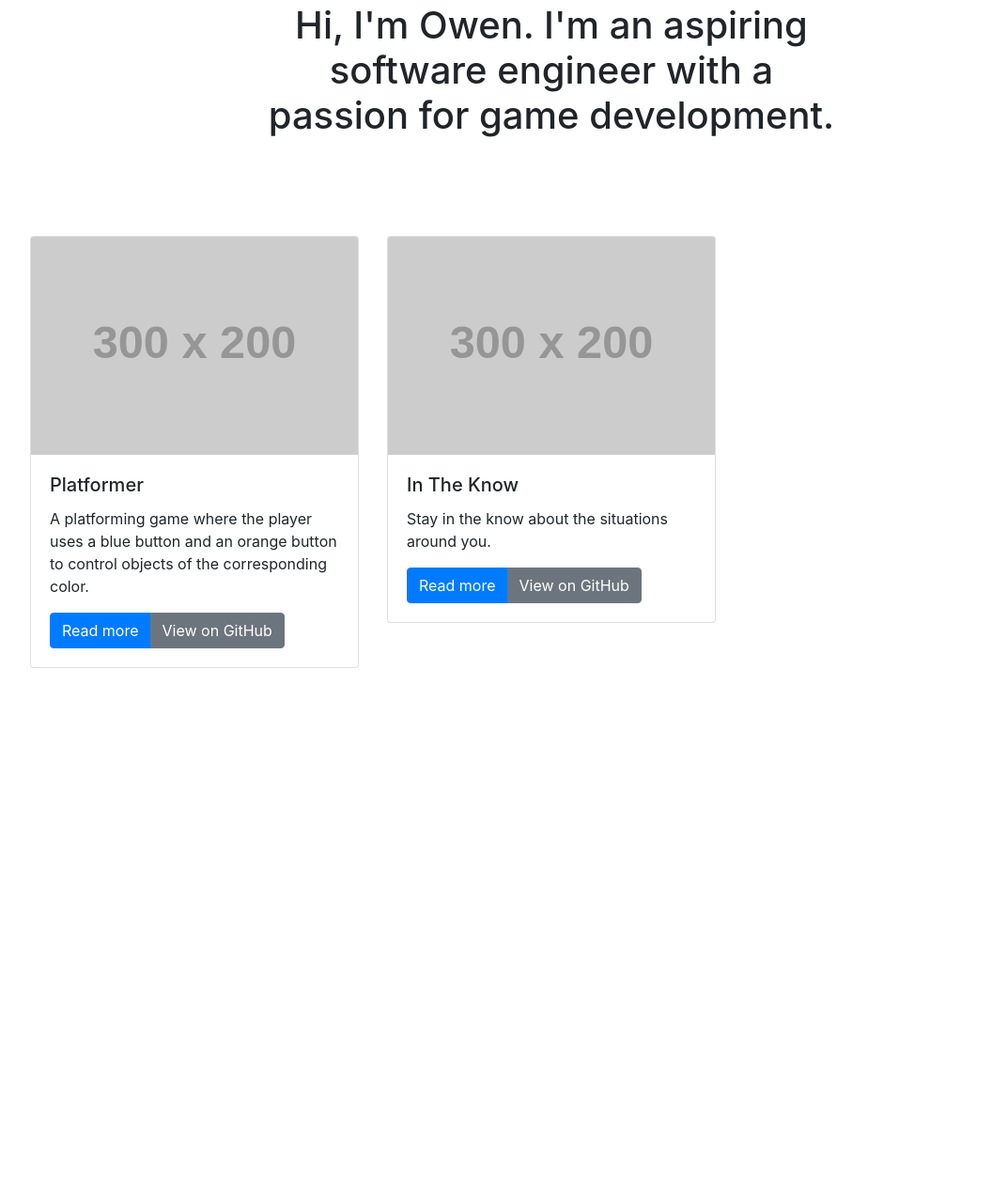
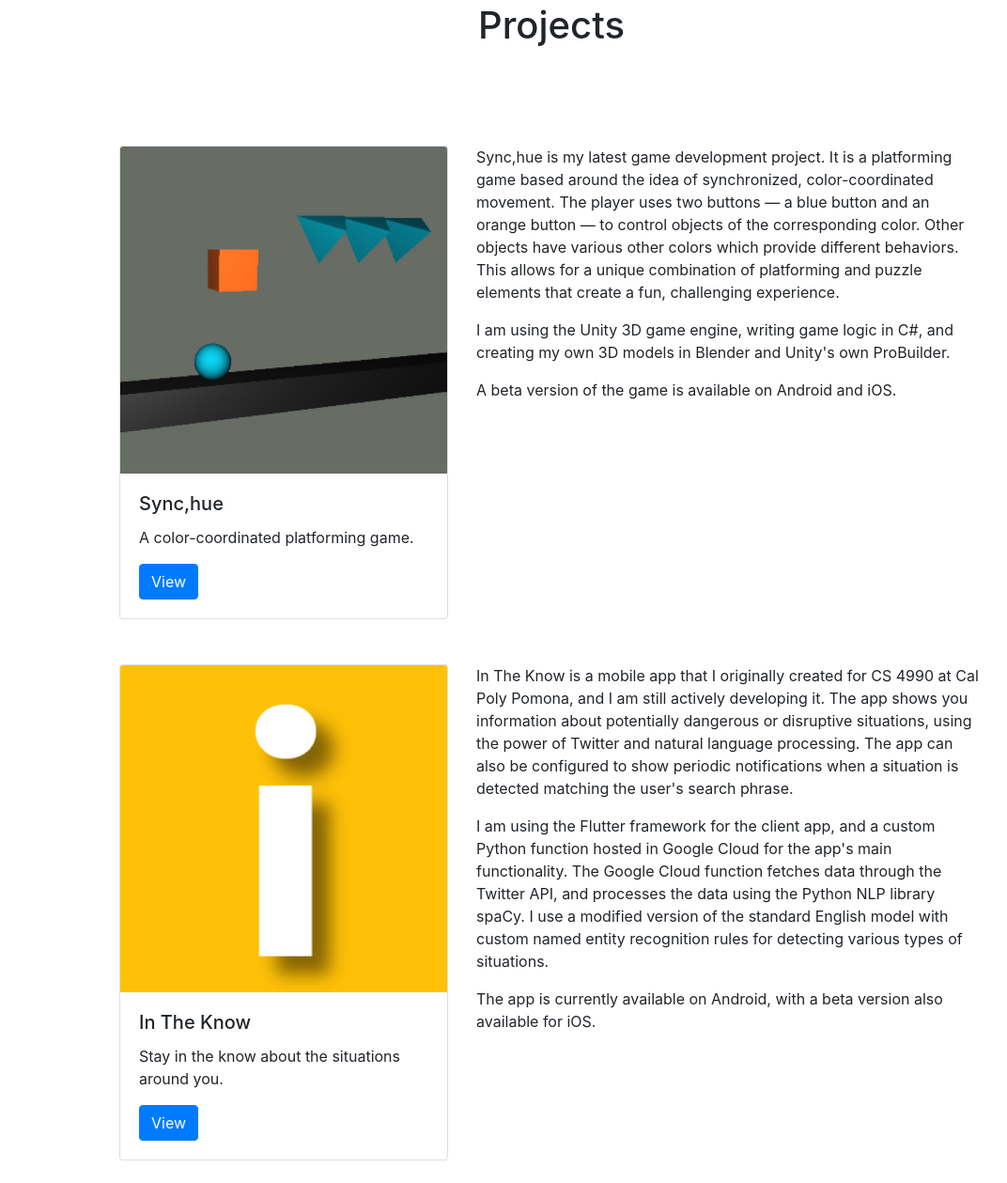
Before and after one commit to oadugmore/oadugmore.github.io, a plain HTML site: page index.html in a window 1280 px wide. Shown: the part 141-1400 px from the top of the page at 94% size, without its empty margins (53-1125 px from the left). Before the commit the page ends 876 px from the top, so only its background shows below. Drawn offline with nearby package versions, Linux system fonts and the light colour scheme; placeholder pictures from the web are drawn by us.

Commit message:
show current projects on main page

```diff
--- a/index.html
+++ b/index.html
@@ -30,13 +30,9 @@
                 font-size: 3.5rem;
             }
         }
-
-        /* .item {
-            flex-basis: 5rem;
-        } */
     </style>
-    <!-- Custom styles for this template -->
-    <link href="starter-template.css" rel="stylesheet">
+    <!-- Custom styles for this page -->
+    <link href="style.css" rel="stylesheet">
 </head>
 
 <body>
@@ -51,6 +47,9 @@
             <ul class="navbar-nav mr-auto">
                 <li class="nav-item active">
                     <a class="nav-link" href="#">Projects<span class="sr-only">(current)</span></a>
+                </li>
+                <li class="nav-item">
+                    <a class="nav-link" href="about">About</a>
                 </li>
                 <li class="nav-item">
                     <a class="nav-link" href="#">Contact</a>
@@ -78,50 +77,78 @@
     <main role="main">
         <div class="jumbotron text-center" style="background-color: #fff;">
             <div class="container" style="max-width: 40rem;">
-                <h1>Hi, I'm Owen. I'm an aspiring software engineer with a passion for game development.</h1>
+                <h1>Projects</h1>
             </div>
 
         </div>
         <div class="container">
-            <div class="row">
-                <div class="col-4">
+            <div class="row justify-content-center mb-4">
+                <div class="col-md-4">
                     <div class="card mb-4">
-                        <img class="card-img-top" src="https://via.placeholder.com/300x200"
-                            alt="In The Know featured image">
+                        <img class="card-img-top" src="res/synchue-icon.jpg" alt="Sync,hue icon">
                         <div class="card-body">
-                            <h5 class="card-title">Platformer</h5>
-                            <p class="card-text">A platforming game where the player uses a blue button and an orange
-                                button to
-                                control objects of the corresponding color.</p>
+                            <h5 class="card-title">Sync,hue</h5>
+                            <p class="card-text">A color-coordinated platforming game.</p>
                             <div class="d-flex justify-content-between align-items-center">
                                 <div class="btn-group">
-                                    <a href="https://oadugmore.wordpress.com/projects/" class="btn btn-primary">Read
-                                        more</a>
-                                    <a href="https://github.com/oadugmore/platformer" class="btn btn-secondary">View on
-                                        GitHub</a>
+                                    <a href="https://synchue.oadugmore.com" class="btn btn-primary">View</a>
+                                    <!-- <a href="https://github.com/oadugmore/platformer" class="btn btn-secondary">View on
+                                        GitHub</a> -->
                                 </div>
                             </div>
                         </div>
                     </div>
                 </div>
-                <div class="col-4">
+                <div class="col-md-6">
+                    <p>Sync,hue is my latest game development project. It is a platforming game based around the idea of
+                        synchronized, color-coordinated movement.
+                        The player uses two buttons — a blue button and an orange button — to control objects of the
+                        corresponding color. Other objects have various other colors which provide different behaviors.
+                        This allows for a unique combination of platforming and puzzle elements that create a fun,
+                        challenging experience.
+                    </p>
+                    <p>
+                        I am using the Unity 3D game engine, writing game
+                        logic in C#, and creating my own 3D models in Blender and Unity's own ProBuilder.
+                    </p>
+                    <p>A beta version of the game is available on Android and iOS.
+                    </p>
+                </div>
+            </div>
+
+            <div class="row justify-content-center">
+                <div class="col-md-4">
                     <div class="card mb-4">
-                        <img class="card-img-top" src="https://via.placeholder.com/300x200"
-                            alt="In The Know featured image">
+                        <img class="card-img-top" src="res/intheknow-icon.png" alt="In The Know icon">
                         <div class="card-body">
                             <h5 class="card-title">In The Know</h5>
                             <p class="card-text">Stay in the know about the situations around you.</p>
                             <div class="d-flex justify-content-between align-items-center">
                                 <div class="btn-group">
-                                    <a href="https://intheknow.oadugmore.com" class="btn btn-primary">Read more</a>
-                                    <a href="https://github.com/oadugmore/in_the_know" class="btn btn-secondary">View on
-                                        GitHub</a>
+                                    <a href="https://intheknow.oadugmore.com" class="btn btn-primary">View</a>
                                 </div>
                             </div>
                         </div>
                     </div>
                 </div>
+                <div class="col-md-6">
+                    <p>In The Know is a mobile app that I originally created for CS 4990 at Cal Poly Pomona, and I am
+                        still actively developing it. The app shows you information about potentially dangerous or
+                        disruptive situations, using the
+                        power of Twitter and natural language processing. The app can also be
+                        configured to show periodic notifications when a situation is detected matching the user's
+                        search phrase.
+                    </p>
+                    <p>I am using the Flutter framework for the client app, and a custom
+                        Python function hosted in Google Cloud for the app's main functionality. The Google Cloud
+                        function fetches data through the Twitter API, and processes the data using the Python NLP
+                        library spaCy. I use a modified version of the standard English model with custom named entity
+                        recognition rules for detecting various types of situations.
+                    </p>
+                    <p>The app is currently available on Android, with a beta version also available for iOS.</p>
+                </div>
             </div>
+        </div>
     </main><!-- /.container -->
 
     <!-- Optional JavaScript -->
```
Also changed, not shown: about/index.html (added, +111 -0 lines), res/intheknow-icon.png (added), res/synchue-icon.jpg (added), style.css (renamed from starter-template.css).
